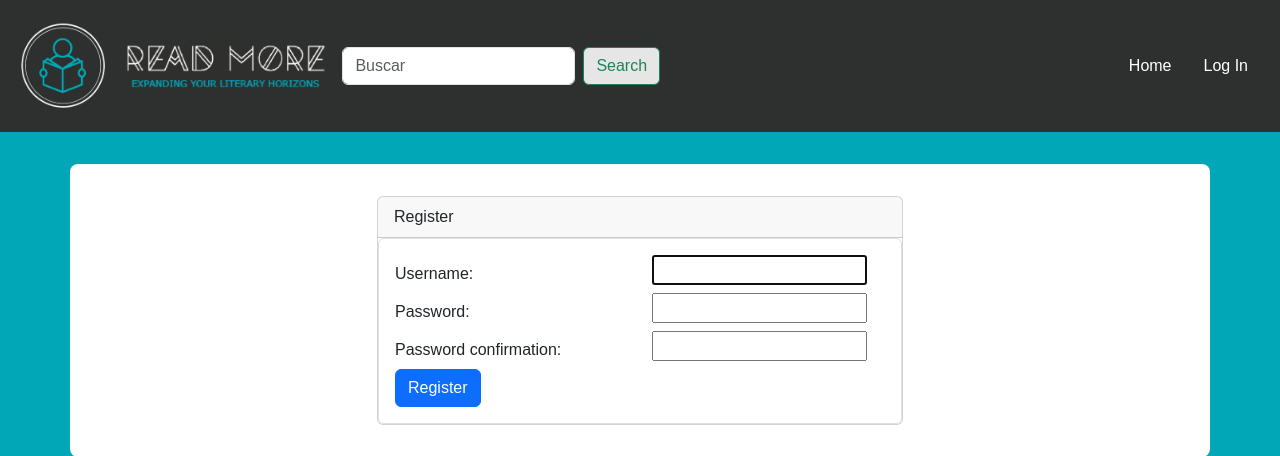
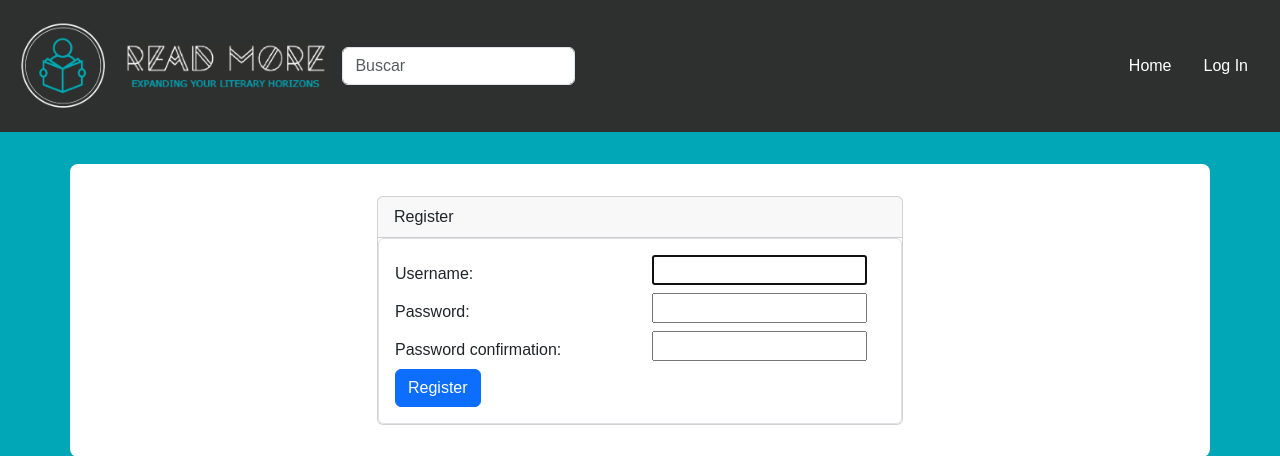
Before and after one commit to isaacte/WebProject, a Django app: page /accounts/register in a window 1280 px wide. Shown: the top 456 px of the page. Run offline with Django 4.2, Linux system fonts and the light colour scheme; some libraries are stand-ins or nearby versions.

Commit message:
Search button removed from registration base

```diff
--- a/Base/templates/registration/base.html
+++ b/Base/templates/registration/base.html
@@ -24,7 +24,6 @@
                         <div class="collapse navbar-collapse" id="navbarNav">
                             <form class="d-flex" role="search">
                                 <input class="form-control me-2" type="search" placeholder="Buscar" aria-label="Search">
-                                <button class="btn btn-outline-success" type="submit">Search</button>
                             </form>
                             <ul class="navbar-nav ms-auto">
                                 <li class="nav-item mx-2">
```
